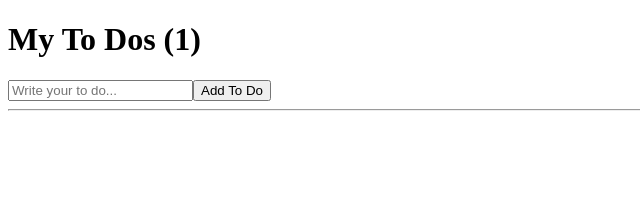
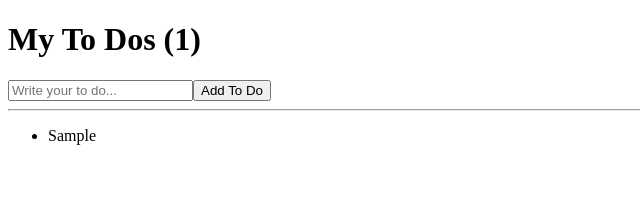
Before and after one commit to TTimotti/clone-react, a React (Create React App) app: page / in a window 1280 px wide. Both pictures are taken after typing "Sample" into the empty fields and a click on the button "Add To Do". Shown: the top 217 px of the page, without its empty margins (0-640 px from the left). Built offline with nearby package versions, Linux system fonts and the light colour scheme.

Commit message:
README 수정

```diff
--- a/src/App.js
+++ b/src/App.js
@@ -27,9 +27,9 @@ function App() {
       </form>
       <hr />
       <ul>
-        { toDos.map((todo, index) => {
-          <li key={index}>{ todo }</li>
-        }) }
+        { toDos.map((todo, index) => (
+          <li key={ index }>{ todo }</li>
+        )) }
       </ul>
     </div>
   )
```
Also changed, not shown: 1 other file (tests, documents, lock files or other folders).
